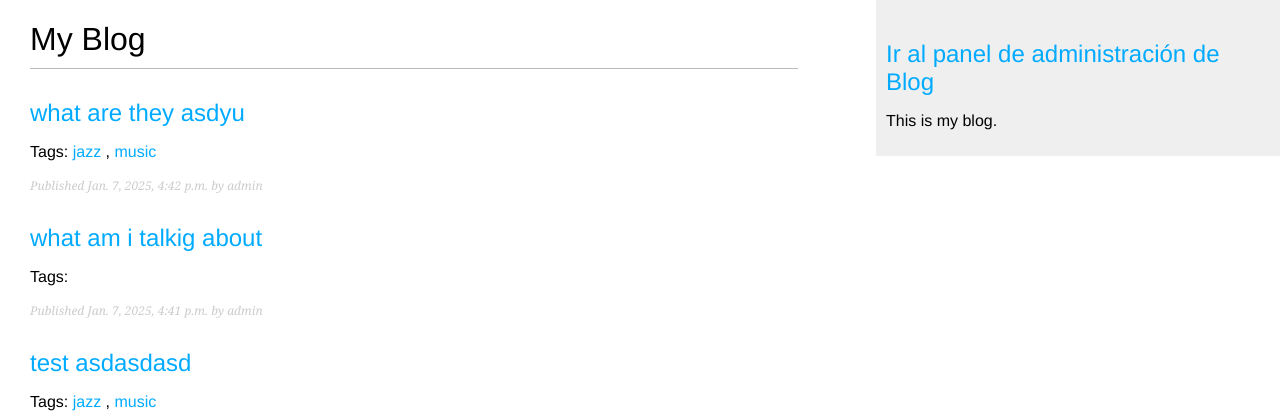
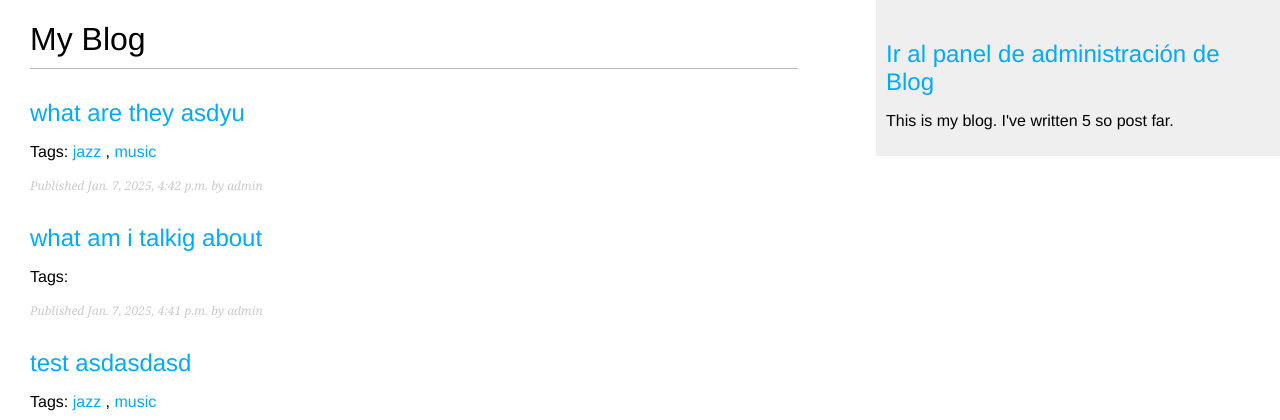
Before and after one commit to HendryAvila/Hendry-mind, a Django app: page /blog/ in a window 1280 px wide. Shown: the top 420 px of the page. Run offline with Django 4.2, Linux system fonts and the light colour scheme; data comes from the database, SQL or seed files in the repository; parts of the project's set-up code (start-up, migrations or seed data) failed here and were passed over.

Commit message:
creating the templatetags folder with the file blog_tags.py where our custom tags will live. inside we add the total_post function that is our first custom tag

```diff
--- a/mysite/blog/templates/blog/base.html
+++ b/mysite/blog/templates/blog/base.html
@@ -1,4 +1,5 @@
 {% load static %}
+{% load blog_tags %}
 <!DOCTYPE html>
 <html>
 <head>
@@ -12,7 +13,11 @@
   </div>
   <div id="sidebar">
     <h2><a href="/blog/">Ir al panel de administración de Blog</a></h2>
-    <p>This is my blog.</p>
+    <p>
+      This is my blog.
+      I've written {% total_post %} so post far.
+    </p>
+
   </div>
 </body>
 </html>
--- /dev/null
+++ b/mysite/blog/templatetags/blog_tags.py
@@ -0,0 +1,7 @@
+from django import template
+from ..models import Post
+
+register = template.Library()
+@register.simple_tag()
+def total_post():
+    return Post.published.count()
```
Also changed, not shown: mysite/blog/templatetags/__init__.py (added).
